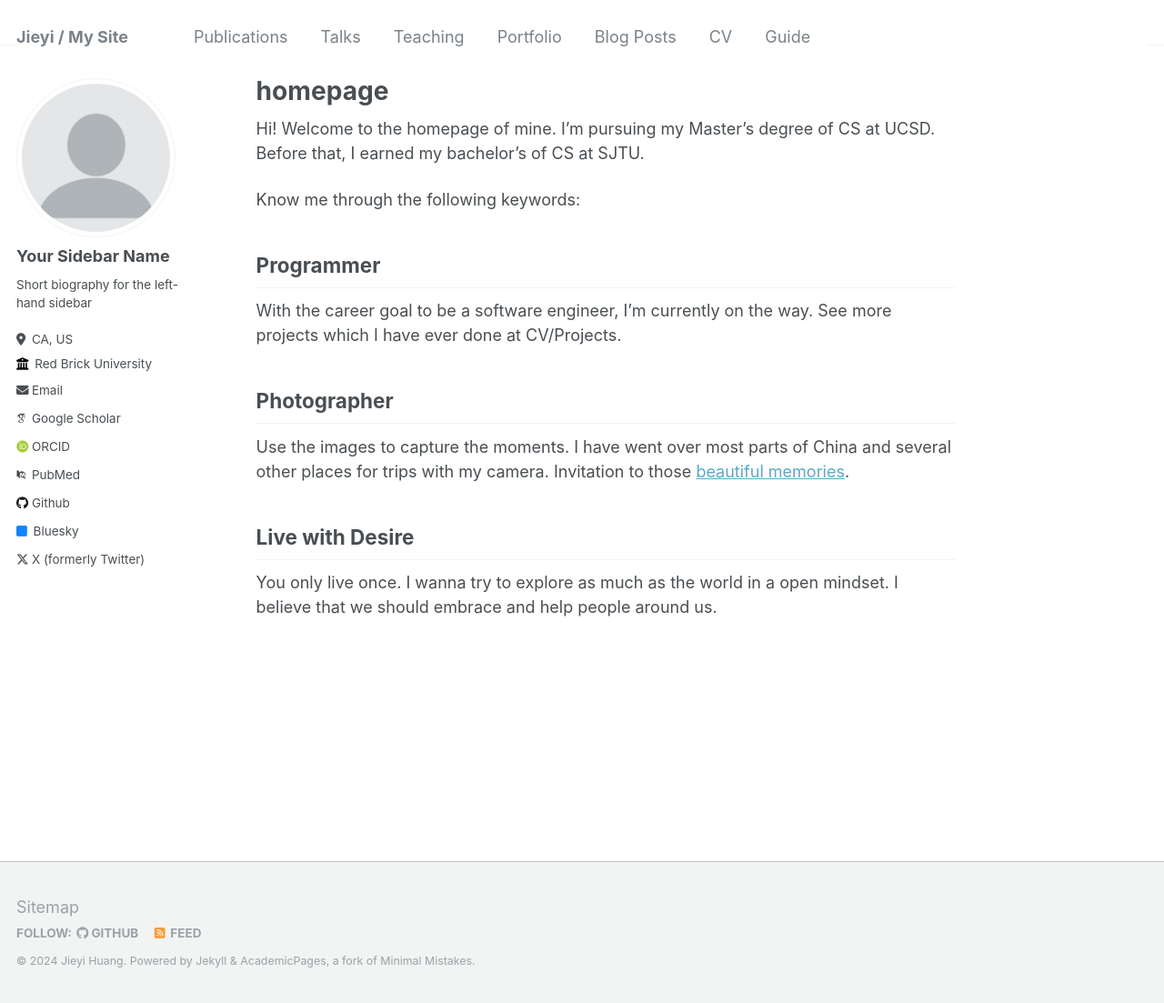
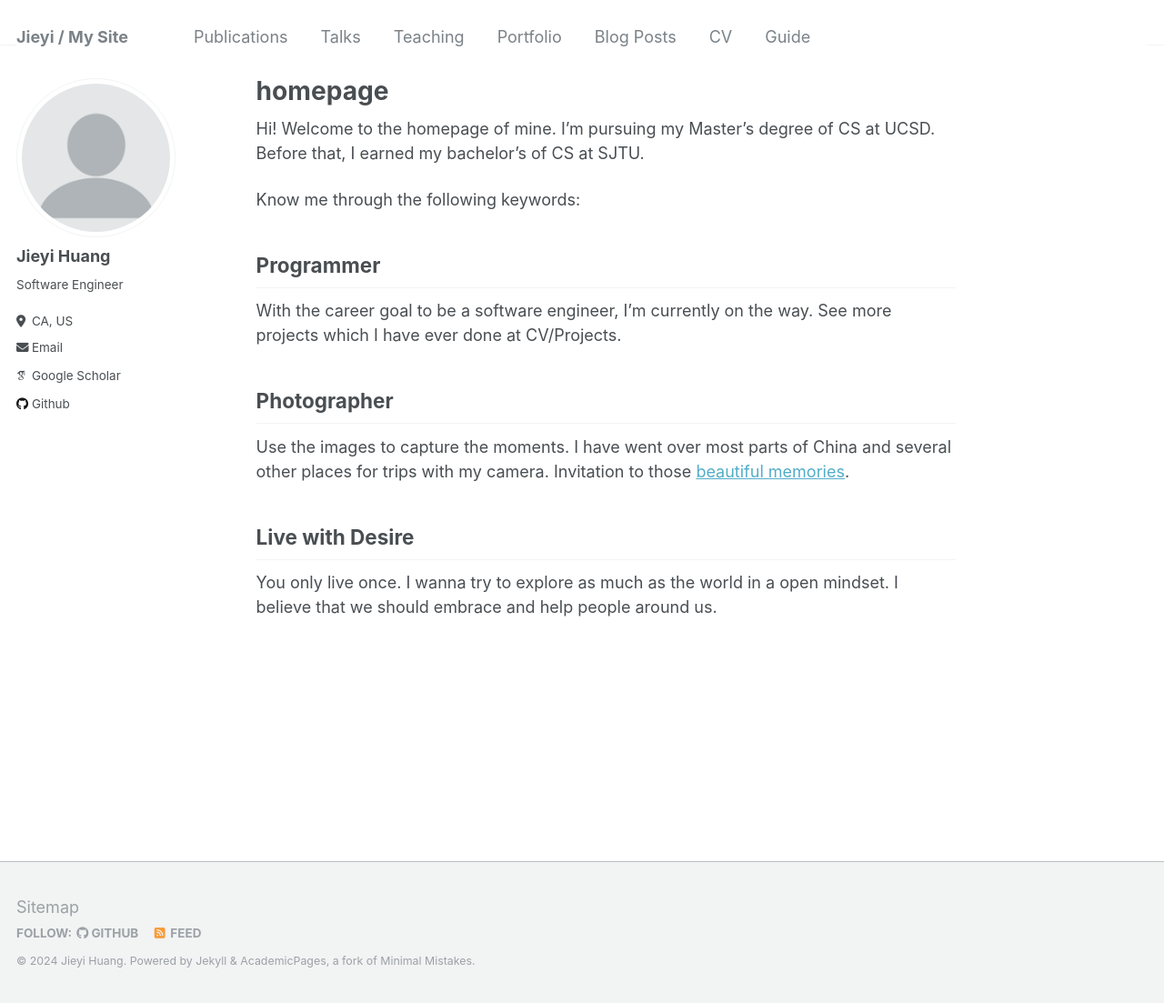
Before and after one commit to XSiling/XSiling.github.io, a Jekyll site: the page built from _pages/about.md, in a window 1280 px wide and 1103 px high. Shown: the whole window at 91% size. Built offline with Jekyll 4.4.1, drawn with Linux system fonts in a browser that asks for light colours; some web fonts are replaced; part of the change alters nothing that is shown.

Commit message:
Update _config.yml

```diff
--- a/_config.yml
+++ b/_config.yml
@@ -22,56 +22,23 @@ repository               : "XSiling/XSiling.github.io"
 author:
   # Biographic information
   avatar           : "profile.png"
-  name             : "Your Sidebar Name"
+  name             : "Jieyi Huang"
   pronouns         : # example: "she/her"
-  bio              : "Short biography for the left-hand sidebar"
+  bio              : "Software Engineer"
   location         : "CA, US"
-  employer         : "Red Brick University"
-  uri              : # URL
   email            : "xsiling1@gmail.com"
 
   # Academic websites
-  arxiv            : # URL - Update with the correct link to your profile
   googlescholar    : "https://scholar.google.com/citations?user=PS_CX0AAAAAJ"
-  impactstory      : # URL
-  orcid            : "http://orcid.org/yourorcidurl"
-  pubmed           : "https://www.ncbi.nlm.nih.gov/pubmed/?term=john+snow"
-  researchgate     : # URL
+
 
   # Repositories and software development
-  bitbucket        : # Username - Update with your username on the site
-  codepen          : # Username
-  dribbble         : # Username
+
   github           : "XSiling"
-  kaggle           : # Username
-  stackoverflow    : # User number or user number and name (i.e., use "1" or "1/jeff-atwood")
 
   # Social media
-  bluesky          : "bsky.app" # Replace this with you Bluesky username
-  facebook         : # Username
-  flickr           : # Username
-  foursquare       : # Username
-  goodreads        : # Username
-  google_plus      : # Username
-  keybase          : # Username
-  instagram        : # Username
-  lastfm           : # Username
   linkedin         : # Username
-  mastodon         : # URL
-  medium           : # URL
-  pinterest        : # Username
-  soundcloud       : # Username
   steam            : # Username
-  telegram         : # URL
-  tumblr           : # Username
-  twitter          : "UniofOxford"  # Replace this with your X / Twitter handle
-  vine             : # Username
-  weibo            : # Username
-  wikipedia        : # Username
-  xing             : # Username
-  youtube          : # Username
-  zhihu            : # URL
-
 
 # Site Settings
 teaser                   :  # filename of teaser fallback teaser image placed in /images/, .e.g. "500x300.png"
```
